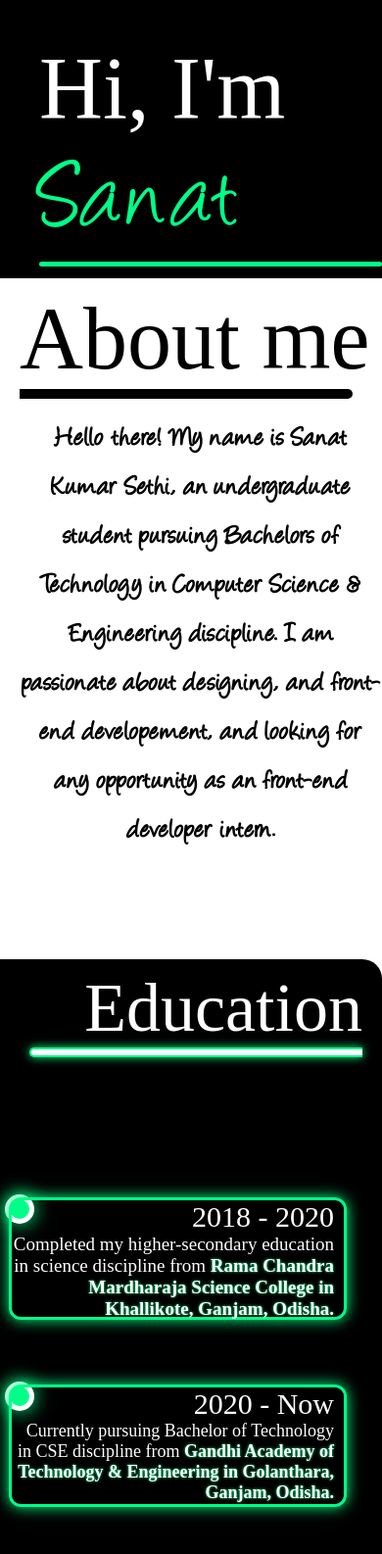
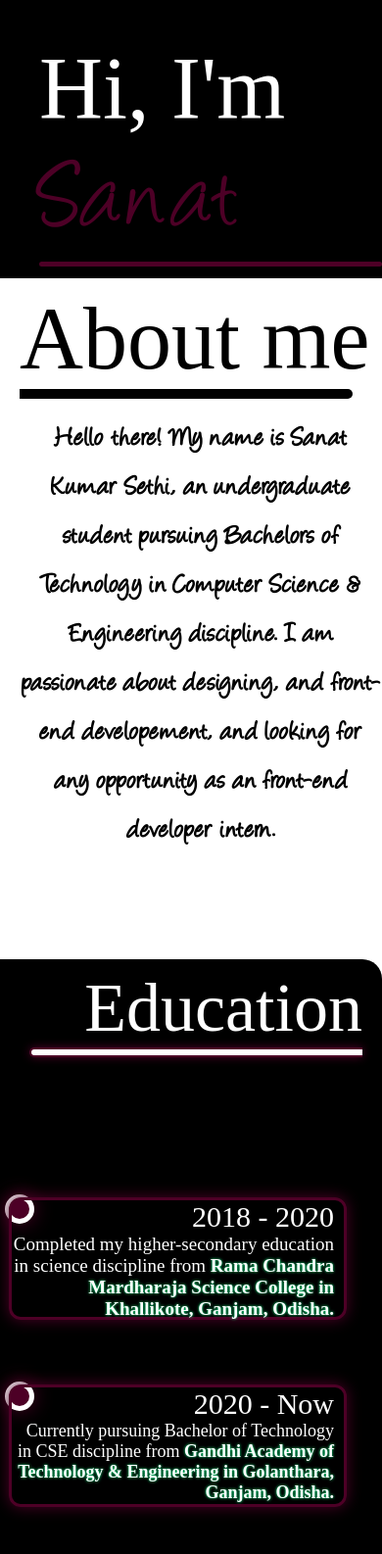
Before and after one commit to SanKumar966/sanatkumar, a plain HTML site: page index.html in a window 390 px wide. Shown: the part 411-1997 px from the top of the page at 98% size. Drawn offline with Linux system fonts and the light colour scheme.

Commit message:
Changed all colors to aqua variable

```diff
--- a/styles.css
+++ b/styles.css
@@ -24,7 +24,7 @@
 #name
 {
     font-family: myFont;
-    color: rgb(0, 255, 136);
+    color: var(--aqua);
     transition: color 2s ease-in-out;
 }
 #nm{
@@ -80,7 +80,7 @@ html::-webkit-scrollbar-track{
 }
 
 html::-webkit-scrollbar-thumb{
-    background: rgb(0, 255, 136);
+    background: var(--aqua);
     border: none;
     border-radius: 10px;
 }
@@ -91,7 +91,7 @@ html::-webkit-scrollbar-thumb{
 
 li a{
     font-family: myFont;
-    color: rgb(0, 255, 136);
+    color: var(--aqua);
     font-weight: bolder;
     display: block;
     width: 150px;
@@ -137,14 +137,14 @@ li a{
     background: white;
     height: 10px;
     width: 700px;
-    border: solid rgb(0, 255, 136) 2px;
+    border: solid var(--aqua) 2px;
     border-right: none;
-    box-shadow: rgb(0, 255, 136) 0px 0px 10px 0px ;
+    box-shadow: var(--aqua) 0px 0px 10px 0px ;
 }
 .lineS{
     border-top-right-radius: 10px;
     border-bottom-right-radius: 10px;
-    background: rgb(0, 255, 136);
+    background: var(--aqua);
     height: 5px;
     width: 700px;
 }
@@ -152,12 +152,12 @@ li a{
     height: 30px;
     width: 30px;
     display: block;
-    background: rgb(0, 255, 136);
+    background: var(--aqua);
     margin-left: 200px;
     margin-top: 150px;
     border-radius: 25px;
     border: solid white 5px;
-    box-shadow: rgb(0, 255, 136) 0px 0px 20px 0px ;
+    box-shadow: var(--aqua) 0px 0px 20px 0px ;
 }
 
 div.circle p{
@@ -174,10 +174,10 @@ div.circle p{
     height: 125px;
     padding-right: 10px ;
     background: transparent;
-    border: solid rgb(0, 255, 136) 3px;
+    border: solid var(--aqua) 3px;
     color:white;
     border-radius: 12px;
-    box-shadow: rgb(0, 255, 136) 0px 0px 15px 0px ;
+    box-shadow: var(--aqua) 0px 0px 15px 0px ;
 }
 .about{
     text-align: center;
@@ -202,7 +202,7 @@ div.circle p{
     height: 20px;
     width: 400px;
     margin-top: 5em;
-    background-color:rgb(0, 255, 136);
+    background-color:var(--aqua);
     border-left: solid black 320px;
     border-radius: 10px;
 }
@@ -211,7 +211,7 @@ div.circle p{
     height: 20px;
     width: 400px;
     margin-top: 7em;
-    background-color:rgb(0, 255, 136);
+    background-color:var(--aqua);
     border-left: solid black 120px;
     border-radius: 10px;
 
@@ -221,7 +221,7 @@ div.circle p{
     height: 20px;
     width: 400px;
     margin-top: 7em;
-    background-color:rgb(0, 255, 136);
+    background-color:var(--aqua);
     border-left: solid black 140px;
     border-radius: 10px;
 }
@@ -252,7 +252,7 @@ div.circle p{
     .lineS{
         border-top-left-radius: 10px;
         border-bottom-left-radius: 10px;
-        background: rgb(0, 255, 136);
+        background: var(--aqua);
         height: 5px;
         width: 100%;
     }
@@ -269,20 +269,20 @@ div.circle p{
         background: white;
         height: 10px;
         width: 340px;
-        border: solid rgb(0, 255, 136) 2px;
+        border: solid var(--aqua) 2px;
         border-right: none;
-        box-shadow: rgb(0, 255, 136) 0px 0px 10px 0px ;
+        box-shadow: var(--aqua) 0px 0px 10px 0px ;
     }
     .circle{
         height: 30px;
         width: 30px;
         display: block;
-        background: rgb(0, 255, 136);
+        background: var(--aqua);
         margin-left: 5px;
         margin-top: 150px;
         border-radius: 25px;
         border: solid white 5px;
-        box-shadow: rgb(0, 255, 136) 0px 0px 20px 0px ;
+        box-shadow: var(--aqua) 0px 0px 20px 0px ;
     }
     .content{
         width:345px;
```
